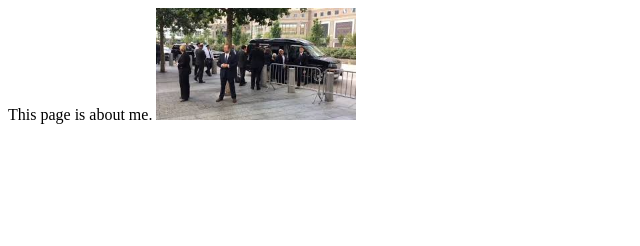
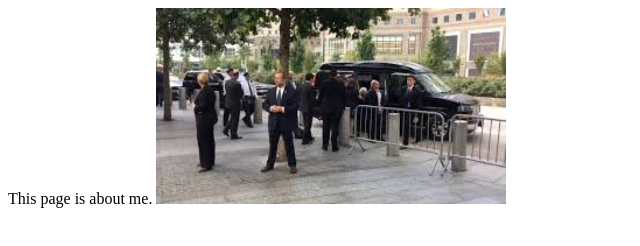
Before and after one commit to jessdagg/L235F16, a plain HTML site: page html/aboutme.html in a window 1280 px wide. Shown: the whole page, without its empty margins (0-640 px from the left). Drawn offline with Linux system fonts and the light colour scheme.

Commit message:
Update aboutme.html

```diff
--- a/html/aboutme.html
+++ b/html/aboutme.html
@@ -6,7 +6,7 @@
 </body>
 This page is about me.
 
-<img width = "200" src="/L235F16/images/imgres.jpg">
+<img width = "350" src="/L235F16/images/imgres.jpg">
 
 </body>
 
```
